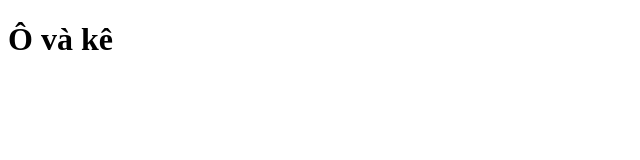
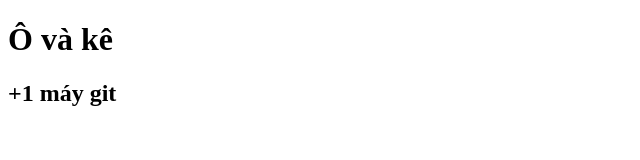
Before and after one commit to ngdhiep8905/duanok, a plain HTML site: page index.html in a window 1280 px wide. Shown: the whole page, without its empty margins (0-640 px from the left). Drawn offline with Linux system fonts and the light colour scheme.

Commit message:
2nd commit

```diff
--- a/index.html
+++ b/index.html
@@ -7,5 +7,6 @@
 </head>
 <body>
     <h1>Ô và kê</h1>
+    <h2>+1 máy git</h2>
 </body>
 </html>
```
